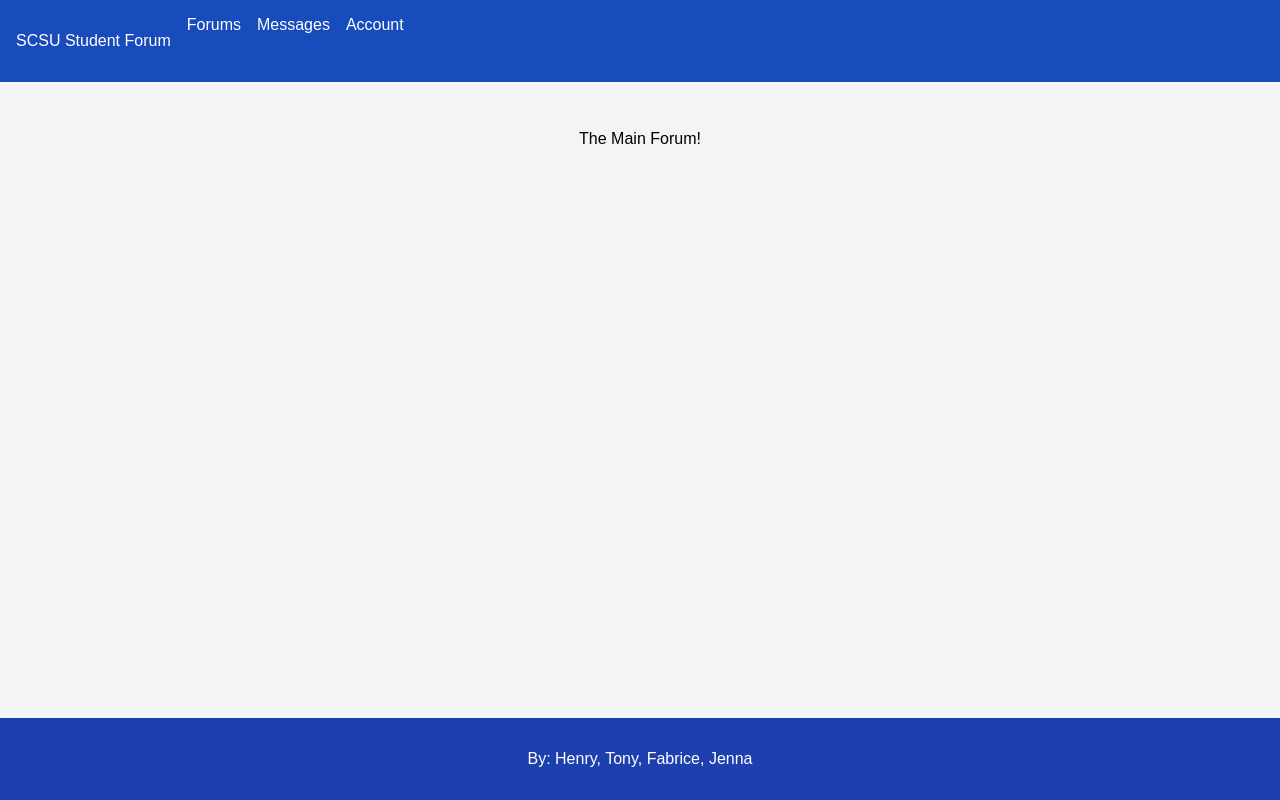
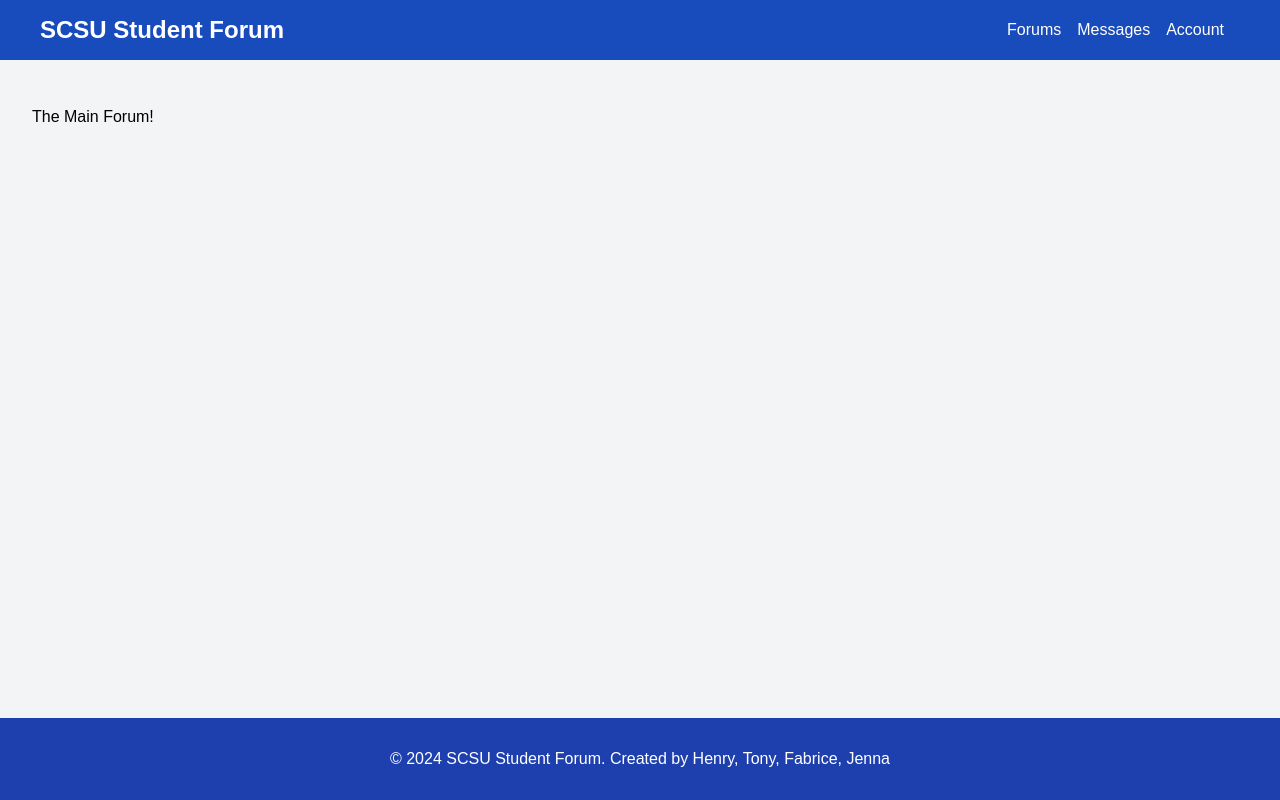
Before and after one commit to AugustTimes77/SCSUForum, a plain HTML site: page pages/forums.html in a window 1280 px wide. Drawn offline with Linux system fonts and the light colour scheme.

Commit message:
new update!

```diff
--- a/app.js
+++ b/app.js
@@ -19,9 +19,6 @@ const currentDir = __dirname;
 const handleRequest = function (req, res) {
     console.log(`Request received for: ${req.url}`);
 
-    // let ffileName = '.' + url.parse(req.url).pathname;
-
-    // Normalize the file path, using the current directory as the base
     let filePath = path.join(currentDir, req.url === '/' ? 'index.html' : req.url);
 
     // Ensure we're not allowing directory traversal
--- a/pages/forums.html
+++ b/pages/forums.html
@@ -7,24 +7,25 @@
     <link rel="stylesheet" href="/stylesheets/styles.css">
 </head>
 <body>
-    <div class="header">
+    <header class="header">
+        <div class="container">
+            <h1>SCSU Student Forum</h1>
             <nav>
                 <ul>
-                <li><p id="main">SCSU Student Forum</p></li>
                     <li><a href="#">Forums</a></li>
                     <li><a href="#">Messages</a></li>
                     <li><a href="#">Account</a></li>
                 </ul>
             </nav>
         </div>
+    </header>
 
-    <div class="body">
+    <main class="body">
         <p>The Main Forum!</p>
-    </div>
-
+    </main>
 
     <footer>
-        <p>By: Henry, Tony, Fabrice, Jenna</p>
+        <p>&copy; 2024 SCSU Student Forum. Created by Henry, Tony, Fabrice, Jenna</p>
     </footer>
 
     <script src="/js/script.js"></script>
--- a/stylesheets/styles.css
+++ b/stylesheets/styles.css
@@ -54,7 +54,6 @@ body {
     flex: 1;
     padding: 2rem;
     max-width: 1200px;
-    margin: 0 auto;
 }
 
 /* Forum section styles */
```
Also changed, not shown: pages/account.html (+5 -4 lines), pages/messages.html (+5 -3 lines). Lines whose indentation alone changed are shown as unchanged.
